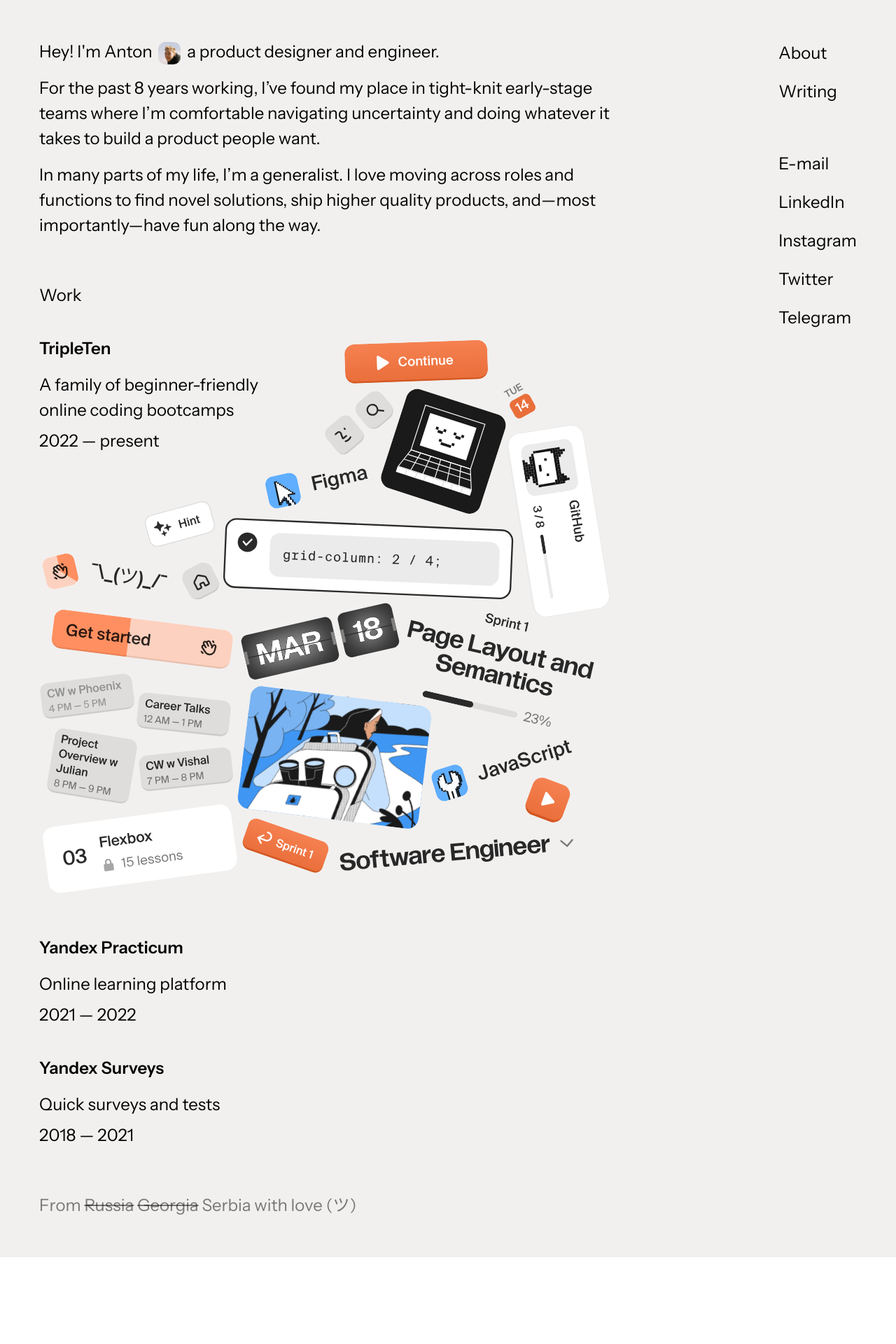
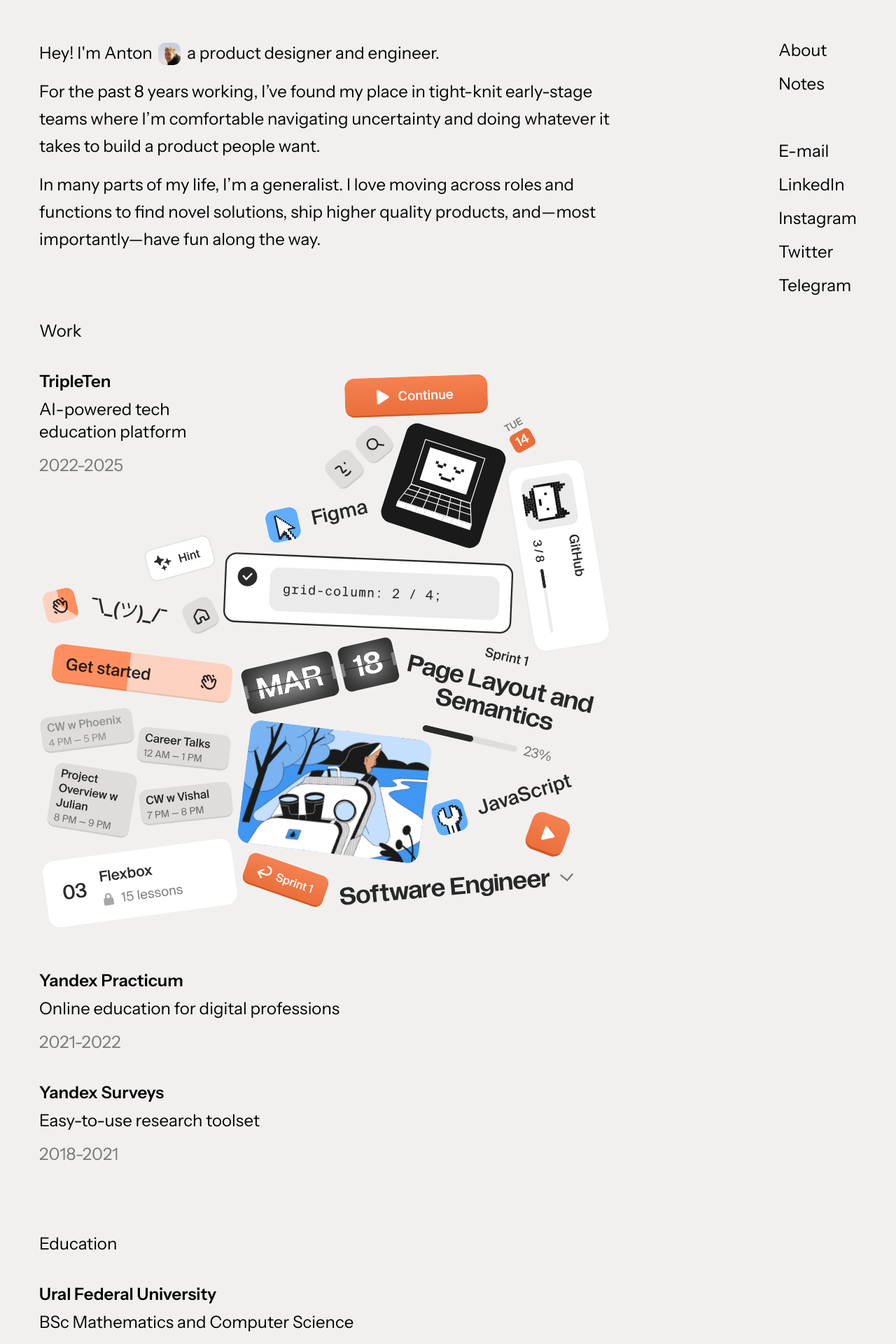
Before and after one commit to tonyfresher/tonyfresher-com, a Next.js app: page / in a window 1280 px wide. Shown: the top 1920 px of the page at 70% size. Before the commit the page ends 1796 px from the top, so only its background shows below. Built offline with nearby package versions, Linux system fonts and the light colour scheme.

Commit message:
Reponsiveness

```diff
--- /dev/null
+++ b/src/app/_home/components/education.tsx
@@ -0,0 +1,29 @@
+import Link from '@/components/link'
+
+const strings = {
+    title: 'Education',
+    items: [
+        {
+            institution: 'Ural Federal University',
+            program: 'BSc Mathematics and Computer Science',
+            period: '2015-2019'
+        }
+    ]
+}
+
+export default function Education() {
+    return (
+        <div className="flex flex-col gap-10">
+            <h2>{strings.title}</h2>
+            {strings.items.map(({ institution, program, period }) => (
+                <span key={institution}>
+                    <div className={`z-10 col-start-1 row-start-1 flex flex-col`}>
+                        <h3 className="m-0 font-semibold">{institution}</h3>
+                        <span className="mt-2">{program}</span>
+                        <span className="text-muted-foreground mt-4">{period}</span>
+                    </div>
+                </span>
+            ))}
+        </div>
+    )
+}
--- a/src/app/_home/components/work.tsx
+++ b/src/app/_home/components/work.tsx
@@ -5,8 +5,8 @@
     items: [
         {
             product: 'TripleTen',
-            description: 'A family of beginner-friendly\nonline coding bootcamps',
-            period: '2022 — present',
+            description: 'AI-powered tech\neducation platform',
+            period: '2022-2025',
             cover: {
                 desktop: '/work/tripleten-desktop.svg',
                 mobile: '/work/tripleten-mobile.svg'
@@ -15,14 +15,14 @@
         },
         {
             product: 'Yandex Practicum',
-            description: 'Online learning platform',
-            period: '2021 — 2022',
+            description: 'Online education for digital professions',
+            period: '2021-2022',
             link: 'https://practicum.yandex.ru'
         },
         {
             product: 'Yandex Surveys',
-            description: 'Quick surveys and tests',
-            period: '2018 — 2021',
+            description: 'Easy-to-use research toolset',
+            period: '2018-2021',
             link: 'https://surveys.yandex.com'
         }
     ]
@@ -36,31 +36,31 @@
                 <Link
                     key={product}
                     href={link}
-                    className="-m-4 grid gap-6 rounded-lg p-4 max-[960px]:m-0 max-[960px]:flex max-[960px]:flex-col max-[960px]:gap-4 max-[960px]:p-0"
+                    className="-m-4 grid gap-6 rounded-md p-4 max-lg:m-0 max-lg:flex max-lg:flex-col max-lg:gap-8 max-lg:p-0"
                     display="inline-block"
                 >
                     {cover && (
                         <>
                             <img
-                                className="col-start-1 row-start-1 w-full max-[960px]:hidden"
+                                className="col-start-1 row-start-1 w-full max-lg:hidden"
                                 src={cover.desktop}
                                 alt="Cover"
                             />
                             <img
-                                className="col-start-1 row-start-1 hidden w-full max-[960px]:block"
+                                className="col-start-1 row-start-1 hidden w-full max-lg:block"
                                 src={cover.mobile}
                                 alt="Cover"
                             />
                         </>
                     )}
-                    <div className="z-10 col-start-1 row-start-1 flex max-w-[328px] flex-col max-[960px]:max-w-full">
-                        <h2 className="m-0 font-semibold">{product}</h2>
-                        <span className="mt-4 whitespace-pre-line text-[color:var(--color-content-secondary)] max-[960px]:whitespace-normal">
+                    <div
+                        className={`z-10 col-start-1 row-start-1 flex flex-col ${cover ? 'max-w-80 max-lg:max-w-full' : ''}`}
+                    >
+                        <h3 className="m-0 font-semibold">{product}</h3>
+                        <span className="mt-2 whitespace-pre-line max-sm:whitespace-normal">
                             {description}
                         </span>
-                        <span className="mt-2 text-[color:var(--color-content-secondary)]">
-                            {period}
-                        </span>
+                        <span className="text-muted-foreground mt-4">{period}</span>
                     </div>
                 </Link>
             ))}
--- a/src/app/_home/page.tsx
+++ b/src/app/_home/page.tsx
@@ -1,24 +1,26 @@
 import { cn } from '@/lib/cn'
 
 import About from './components/about.mdx'
+import Education from './components/education'
 import Footer from './components/footer.mdx'
 import Work from './components/work'
 
 export default function HomePage() {
     return (
-        <div className="col-span-5 flex flex-col gap-y-16 text-2xl leading-normal">
+        <div className="col-span-5 flex flex-col gap-y-24 text-2xl">
             <div
                 className={cn(
-                    'relative',
+                    'relative leading-relaxed',
                     '[&>p]:m-0',
                     '[&>p+p]:mt-4',
-                    '[&_img]:mx-1 [&_img]:inline-block [&_img]:size-8 [&_img]:rounded-md [&_img]:align-bottom'
+                    '[&_img]:mx-1 [&_img]:inline-block [&_img]:size-8 [&_img]:rounded-md [&_img]:align-text-top'
                 )}
             >
                 <About />
             </div>
             <Work />
-            <div className="text-muted-foreground">
+            <Education />
+            <div className="text-muted-foreground mt-10">
                 <Footer />
             </div>
         </div>
--- a/src/app/layout.tsx
+++ b/src/app/layout.tsx
@@ -50,14 +50,16 @@
                     <div
                         className={cn(
                             'min-h-screen',
-                            'grid grid-cols-[repeat(6,minmax(0,128px))] justify-center gap-x-16',
+                            'flex flex-col gap-10',
+                            'md:grid md:grid-cols-[repeat(6,minmax(0,128px))] md:justify-center md:gap-x-16',
                             'mobile:p-6 p-14',
                             'bg-secondary'
                         )}
                     >
+                        <Menu className="md:hidden" />
                         {children}
-                        <div className="sticky top-14 col-[-1/-1] flex flex-col gap-16 self-start">
-                            <Menu />
+                        <div className="flex flex-col gap-16 md:sticky md:top-14 md:col-[-1/-1] md:self-start">
+                            <Menu className="hidden md:flex" />
                             <Links />
                         </div>
                     </div>
--- a/src/components/links.tsx
+++ b/src/components/links.tsx
@@ -25,11 +25,22 @@
     ]
 }
 
-export default function Links() {
+export interface LinksProps {
+    className?: string
+}
+
+export default function Links({ className }: LinksProps) {
     return (
-        <div className="flex flex-col gap-y-4 text-2xl leading-relaxed">
+        <div
+            className={`flex flex-row flex-wrap gap-4 text-2xl md:flex-col md:gap-y-4 ${className || ''}`}
+        >
             {strings.links.map(({ service, link }) => (
-                <Link className="w-max" key={service} href={link} display="inline-block">
+                <Link
+                    className="w-max whitespace-nowrap"
+                    key={service}
+                    href={link}
+                    display="inline-block"
+                >
                     {service}
                 </Link>
             ))}
--- a/src/components/menu.tsx
+++ b/src/components/menu.tsx
@@ -4,7 +4,7 @@
 
 const DEFAULT_MENU = [
     { label: 'About', link: '/' },
-    { label: 'Writing', link: 'https://tonyfresher.substack.com' }
+    { label: 'Notes', link: 'https://tonyfresher.substack.com' }
 ]
 
 interface PageMenuItem {
@@ -13,11 +13,12 @@
 }
 export interface PageMenuProps {
     items?: PageMenuItem[]
+    className?: string
 }
 
-export default function Menu({ items = DEFAULT_MENU }: PageMenuProps) {
+export default function Menu({ items = DEFAULT_MENU, className }: PageMenuProps) {
     return (
-        <nav className="flex flex-col gap-y-4 text-2xl leading-relaxed">
+        <nav className={`flex flex-row gap-4 text-2xl md:flex-col md:gap-y-4 ${className || ''}`}>
             {items.map(({ label, link }) => {
                 return (
                     <Link className="w-max" key={link} href={link} display="inline-block">
```
